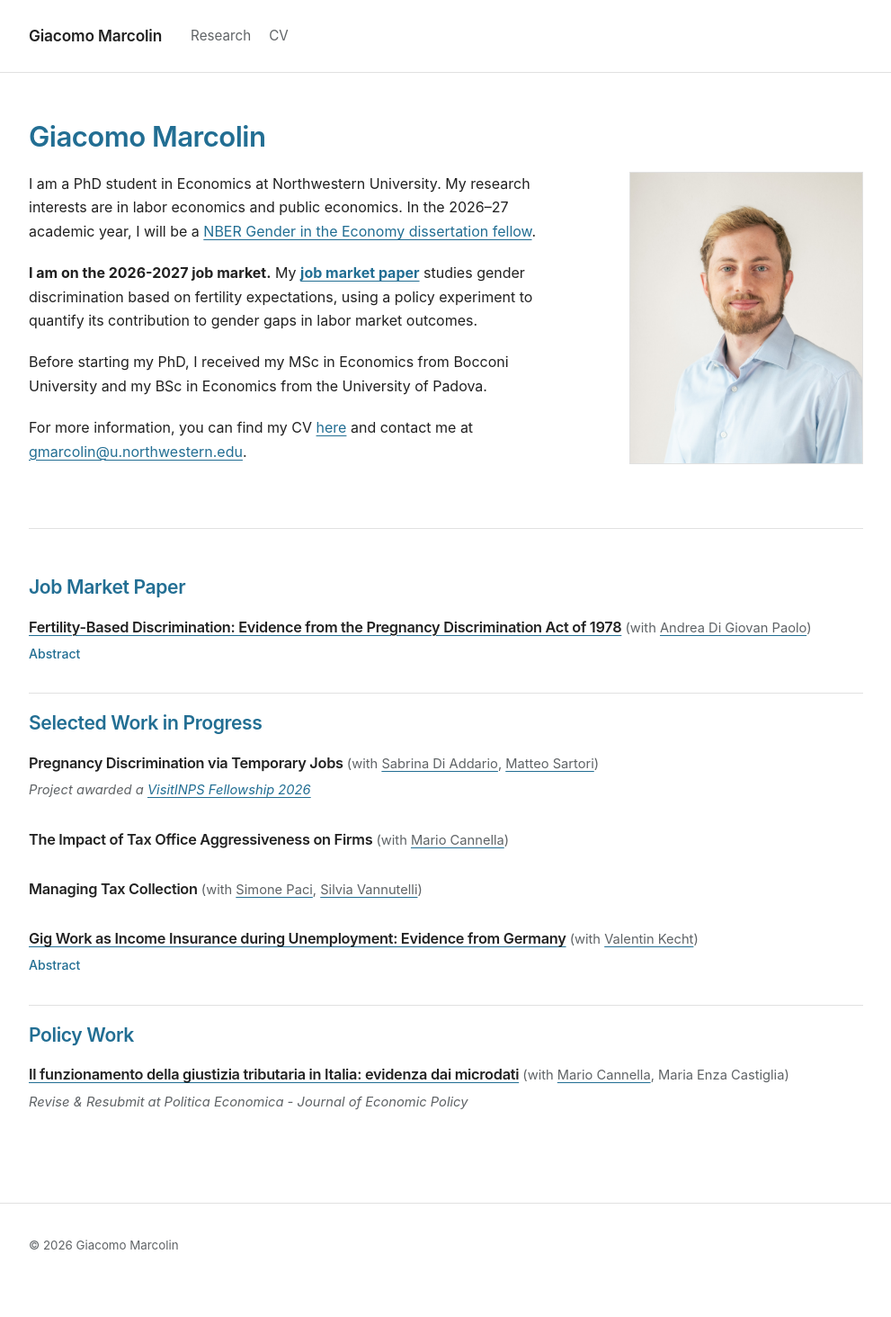
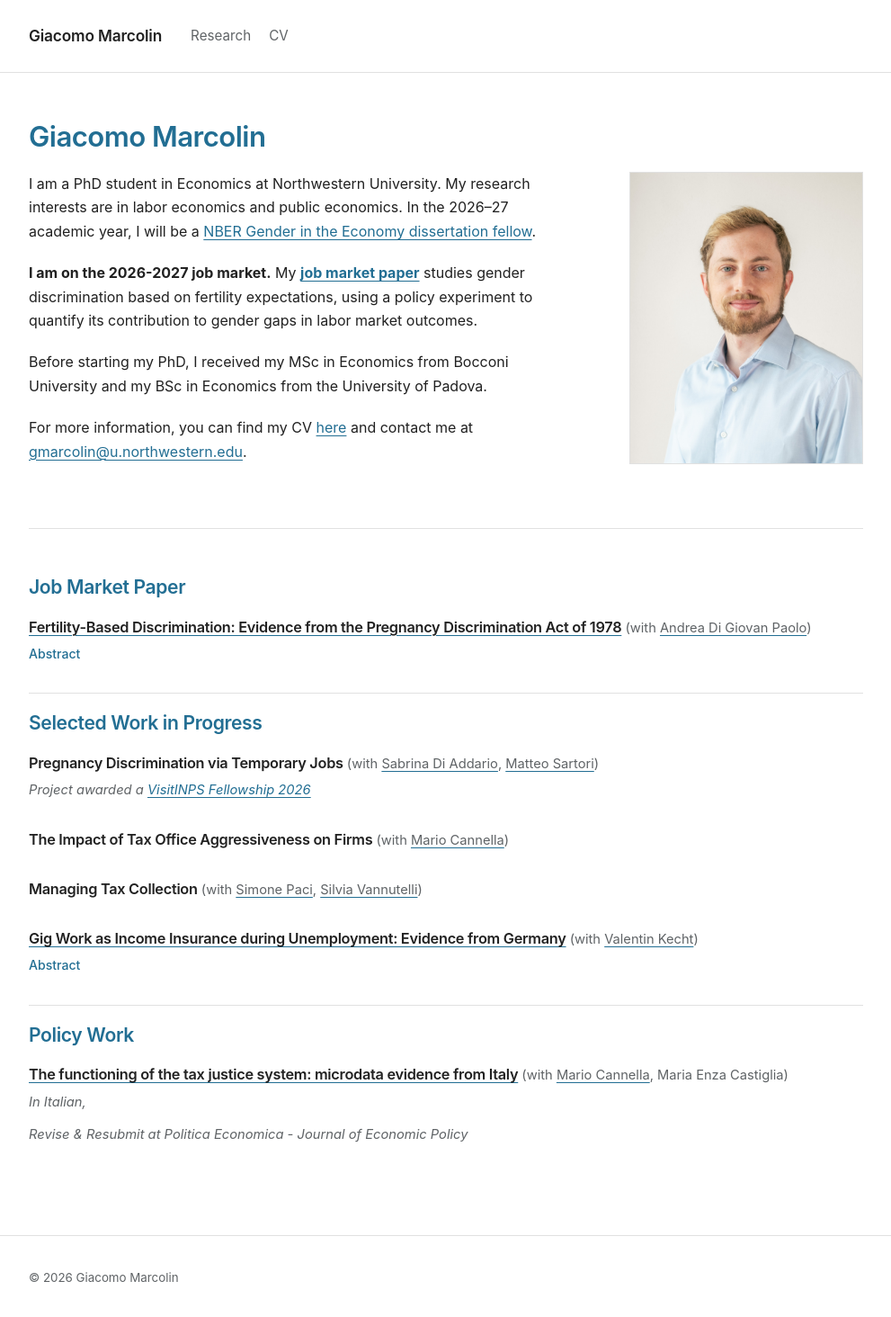
Before and after one commit to giacomomarcolin/giacomomarcolin.github.io, a Jekyll site: the page built from index.md, in a window 1280 px wide. Shown: the whole page at 90% size, without its empty margins (144-1135 px from the left). Built offline with Jekyll 4.4.1, drawn with Linux system fonts in a browser that asks for light colours; before the commit the page ends 1428 px from its top, so only the background shows below that.

Commit message:
Update policy paper title and language note

```diff
--- a/_data/research.yml
+++ b/_data/research.yml
@@ -79,11 +79,12 @@
   links: []
 
 - category: policy-work
-  title: "Il funzionamento della giustizia tributaria in Italia: evidenza dai microdati"
-  title_url: "https://www.bancaditalia.it/pubblicazioni/qef/2025-0980/index.html"
+  title: "The functioning of the tax justice system: microdata evidence from Italy"
+  title_url: "https://www.bancaditalia.it/pubblicazioni/qef/2025-0980/index.html?com.dotmarketing.htmlpage.language=1"
   coauthors:
     - name: "Mario Cannella"
       url: "https://sites.google.com/view/mariocannella/home"
     - name: "Maria Enza Castiglia"
+  language_note: "In Italian,"
   status: "Revise & Resubmit at Politica Economica - Journal of Economic Policy"
   links: []
--- a/_includes/research-list.html
+++ b/_includes/research-list.html
@@ -30,6 +30,10 @@
               <{{ paper_heading_tag }} class="research-entry__title">
                 {% if paper.title_url %}<a href="{% if title_url_is_external %}{{ paper.title_url }}{% else %}{{ paper.title_url | relative_url }}{% endif %}">{{ paper.title }}</a>{% else %}{{ paper.title }}{% endif %}{% if paper.coauthors and paper.coauthors.size > 0 %}<span class="research-entry__coauthors-inline"> (with {% for coauthor in paper.coauthors %}{% if coauthor.url %}<a href="{{ coauthor.url }}">{{ coauthor.name }}</a>{% else %}{{ coauthor.name }}{% endif %}{% unless forloop.last %}, {% endunless %}{% endfor %})</span>{% endif %}
               </{{ paper_heading_tag }}>
+
+              {% if paper.language_note %}
+                <p class="research-entry__status"><em>{{ paper.language_note }}</em></p>
+              {% endif %}
 
               {% if paper.status or paper.status_link %}
                 <p class="research-entry__status">
```
